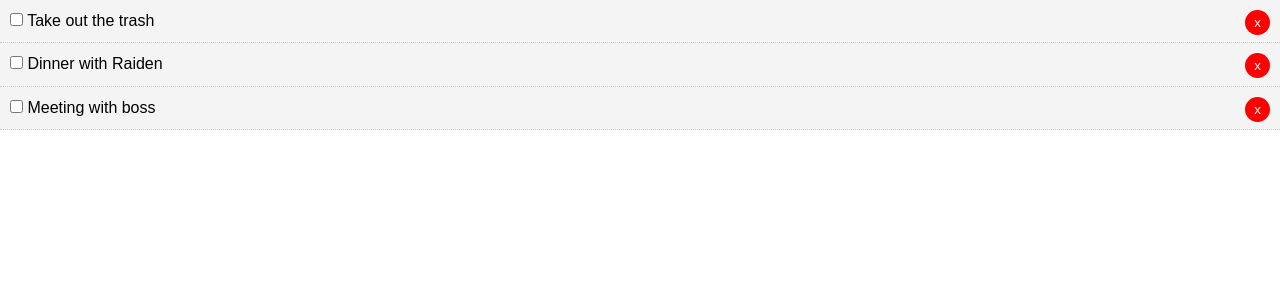
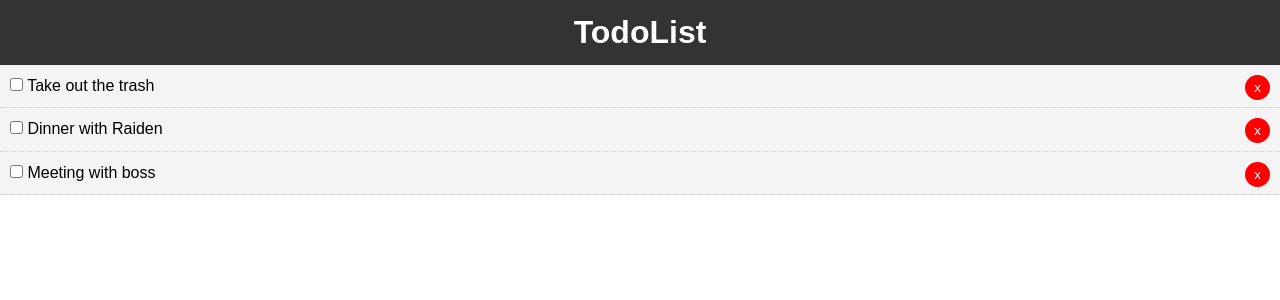
Before and after one commit to ElisaElshamy/todo, a React (Create React App) app: page / in a window 1280 px wide. Shown: the top 300 px of the page. Built offline with nearby package versions, Linux system fonts and the light colour scheme.

Commit message:
Added Header component and styles for header

```diff
--- a/src/App.js
+++ b/src/App.js
@@ -1,4 +1,5 @@
 import React, { useState } from "react";
+import Header from "./components/layout/Header";
 import Todos from "./components/Todos";
 
 import "./App.css";
@@ -42,6 +43,7 @@
 
   return (
     <div className="App">
+      <Header />
       <Todos todos={todos} markComplete={markComplete} delTodo={delTodo} />
     </div>
   );
--- /dev/null
+++ b/src/components/layout/Header.js
@@ -0,0 +1,16 @@
+import React from "react";
+
+export default function Header() {
+  return (
+    <header style={headerStyle}>
+      <h1>TodoList</h1>
+    </header>
+  );
+}
+
+const headerStyle = {
+  background: "#333",
+  color: "#fff",
+  textAlign: "center",
+  padding: "10px",
+};
```
